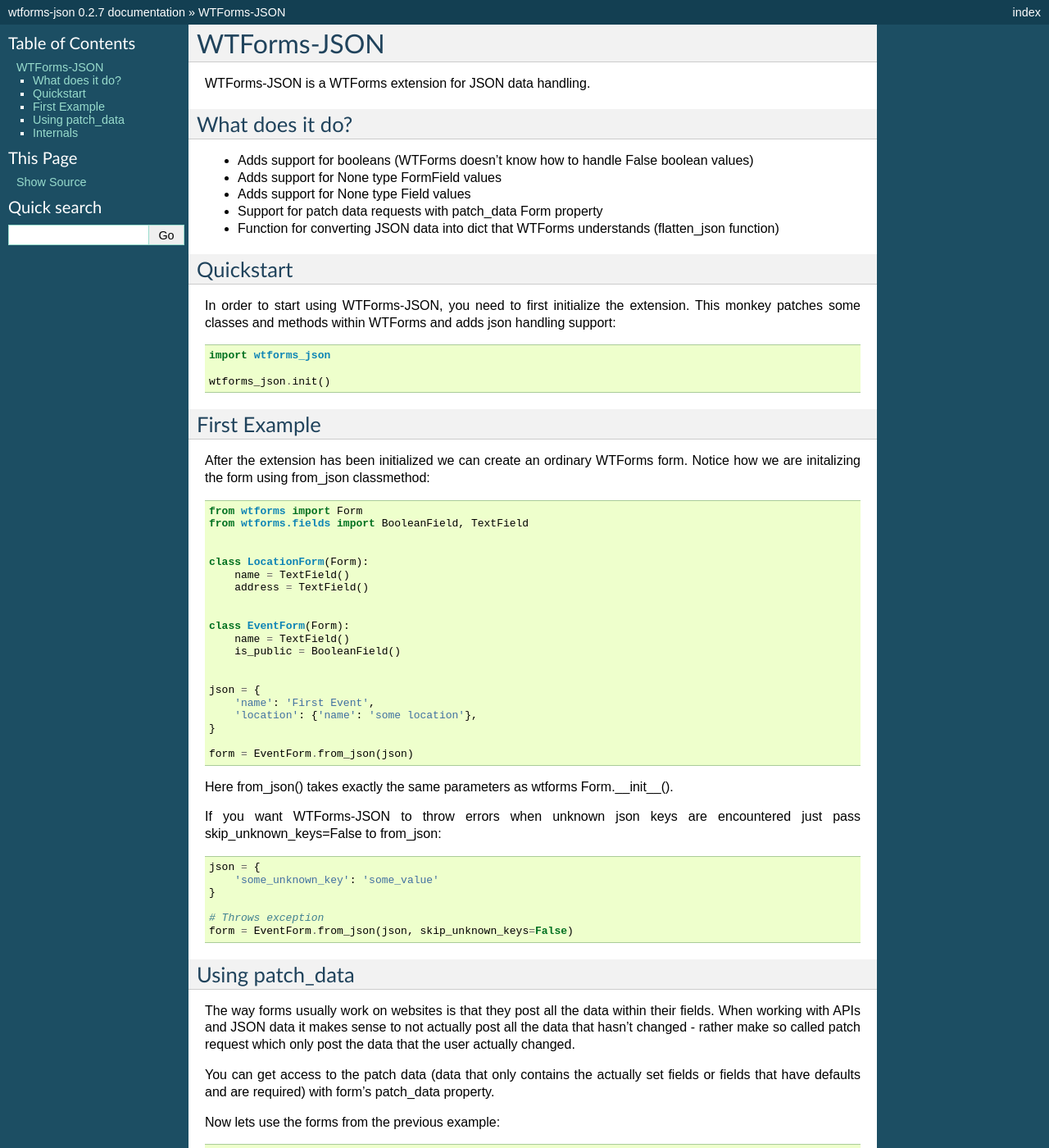
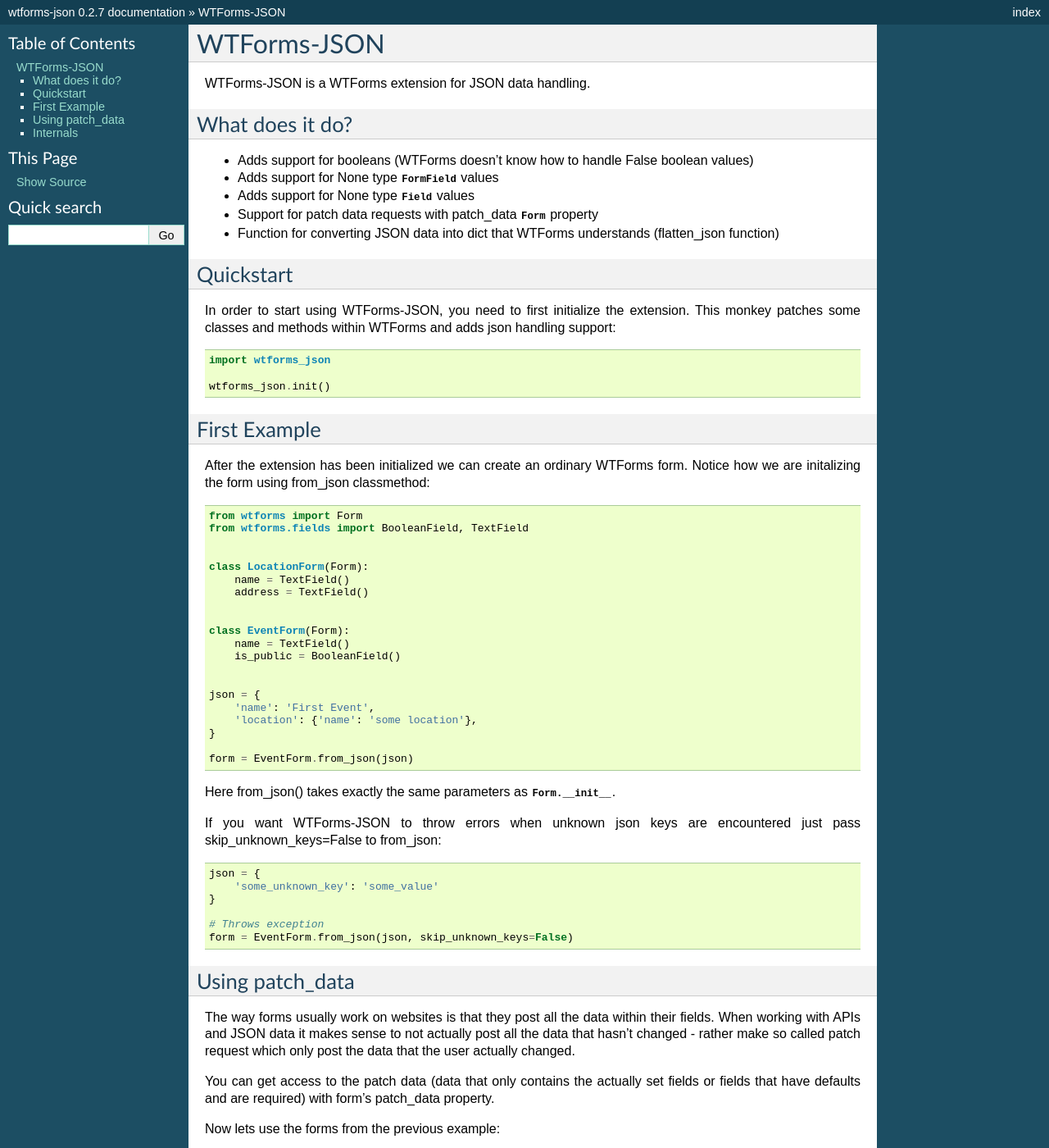
Before and after one commit to kvesteri/wtforms-json, a Sphinx documentation site: the page built from docs/index.rst, in a window 1280 px wide and 1400 px high. Shown: the whole window at 82% size. Built offline with Sphinx 7.4.7, drawn with Linux system fonts in a browser that asks for light colours; part of the change alters nothing that is shown.

Commit message:
Add cross-references to WTForms docs

```diff
--- a/docs/conf.py
+++ b/docs/conf.py
@@ -244,4 +244,6 @@ texinfo_documents = [
 
 
 # Example configuration for intersphinx: refer to the Python standard library.
-intersphinx_mapping = {'http://docs.python.org/': None}
+intersphinx_mapping = {
+    'wtforms': ('http://wtforms.readthedocs.org/en/latest/', None)
+}
--- a/docs/index.rst
+++ b/docs/index.rst
@@ -8,11 +8,11 @@ What does it do?
 
 - Adds support for booleans (WTForms doesn't know how to handle False boolean values)
 
-- Adds support for None type FormField values
+- Adds support for None type :class:`~wtforms.fields.FormField` values
 
-- Adds support for None type Field values
+- Adds support for None type :class:`~wtforms.fields.Field` values
 
-- Support for patch data requests with patch_data Form property
+- Support for patch data requests with patch_data :class:`~wtforms.form.Form` property
 
 - Function for converting JSON data into dict that WTForms understands (flatten_json function)
 
@@ -58,7 +58,7 @@ form. Notice how we are initalizing the form using from_json classmethod::
     form = EventForm.from_json(json)
 
 
-Here from_json() takes exactly the same parameters as wtforms Form.__init__().
+Here from_json() takes exactly the same parameters as :meth:`Form.__init__ <wtforms.form.Form.__init__>`.
 
 
 If you want WTForms-JSON to throw errors when unknown json keys are encountered just pass skip_unknown_keys=False to from_json::
```
